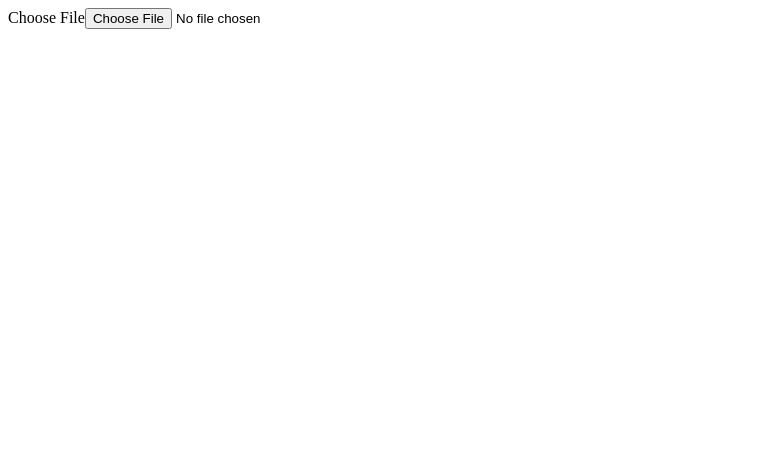
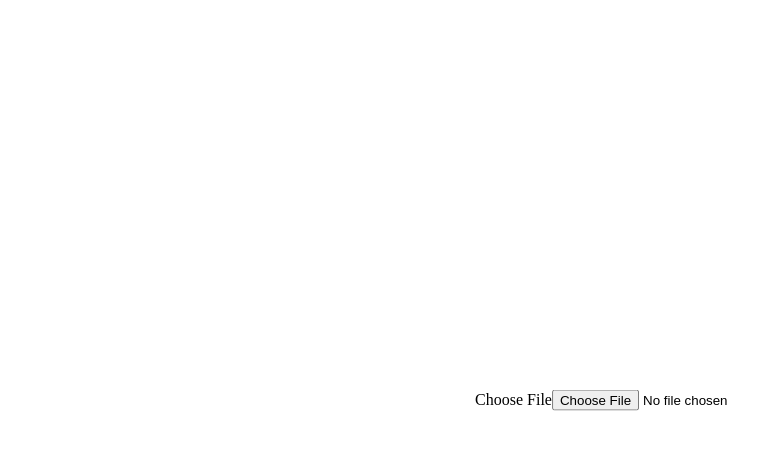
Before and after one commit to 200Development/PS.VideoService, an Angular app: page /home-page in a window 1280 px wide. Shown: the top 450 px of the page, without its empty margins (0-782 px from the left). Built offline with nearby package versions, Linux system fonts and the light colour scheme.

Commit message:
removes unused nav component and sets baseUrl key in environment

```diff
--- a/src/app/app.module.ts
+++ b/src/app/app.module.ts
@@ -11,7 +11,6 @@ import { HomeComponent } from './home/home.component';
     AppComponent,
     UploadComponent,
     HomeComponent
-
   ],
   imports: [
     HttpClientModule,
--- a/src/app/home/home.component.html
+++ b/src/app/home/home.component.html
@@ -1 +1 @@
-<app-upload></app-upload>
+<app-upload class="center"></app-upload>
--- a/src/app/navigation/navigation.component.html
+++ /dev/null
@@ -1 +0,0 @@
-<p>navigation works!</p>
--- a/src/app/upload/upload.component.ts
+++ b/src/app/upload/upload.component.ts
@@ -1,5 +1,6 @@
 import { Component, Output, EventEmitter } from '@angular/core';
 import {  HttpClient, HttpHeaders } from '@angular/common/http';
+import { environment } from 'src/environments/environment';
 
 @Component({
   selector: 'app-upload',
@@ -26,7 +27,7 @@ export class UploadComponent {
     const formData = new FormData();
     formData.append('file', file);
 
-    this.http.post('https://localhost:44377/api/upload', formData, { headers: new HttpHeaders({ 'Access-Control-Allow-Origin': 'true' }) })
+    this.http.post(environment.baseUrl + '/upload', formData, { headers: new HttpHeaders({ 'Access-Control-Allow-Origin': 'true' }) })
       .subscribe(event => {
         this.message = 'Upload Successful.';
       })
--- a/src/environments/environment.prod.ts
+++ b/src/environments/environment.prod.ts
@@ -3,4 +3,5 @@ export const environment = {
   accountName : "psvideostorage",
   containerName:"videos",
   key:"jr2K45aZr/T7PITceDRrEiiyirFD4sez115e4H3MZsJm7/sbkeMIi5wKAA27iMSuzdZYWj7TPPtPZZhi9djGiA==",
+  baseUrl: "https://localhost:44377/api"
 };
--- a/src/environments/environment.ts
+++ b/src/environments/environment.ts
@@ -7,7 +7,7 @@ export const environment = {
   accountName : "psvideostorage",
   containerName:"videos",
   key:"jr2K45aZr/T7PITceDRrEiiyirFD4sez115e4H3MZsJm7/sbkeMIi5wKAA27iMSuzdZYWj7TPPtPZZhi9djGiA==",
-
+  baseUrl: "https://localhost:44377/api"
 };
 
 /*
--- a/src/index.html
+++ b/src/index.html
@@ -6,6 +6,14 @@
   <base href="/">
   <meta name="viewport" content="width=device-width, initial-scale=1">
   <link rel="icon" type="image/x-icon" href="favicon.ico">
+<style>
+  .center {
+    position: fixed;
+    top: 50%;
+    left: 50%;
+    transform: translate(-50%, -50%);
+  }
+</style>
 </head>
 <body>
   <app-root></app-root>
```
Also changed, not shown: src/app/navigation/navigation-routing.module.ts (deleted, +0 -12 lines), src/app/navigation/navigation.component.ts (deleted, +0 -15 lines), src/app/navigation/navigation.component.css (deleted), 1 other file (tests, documents, lock files or other folders).
